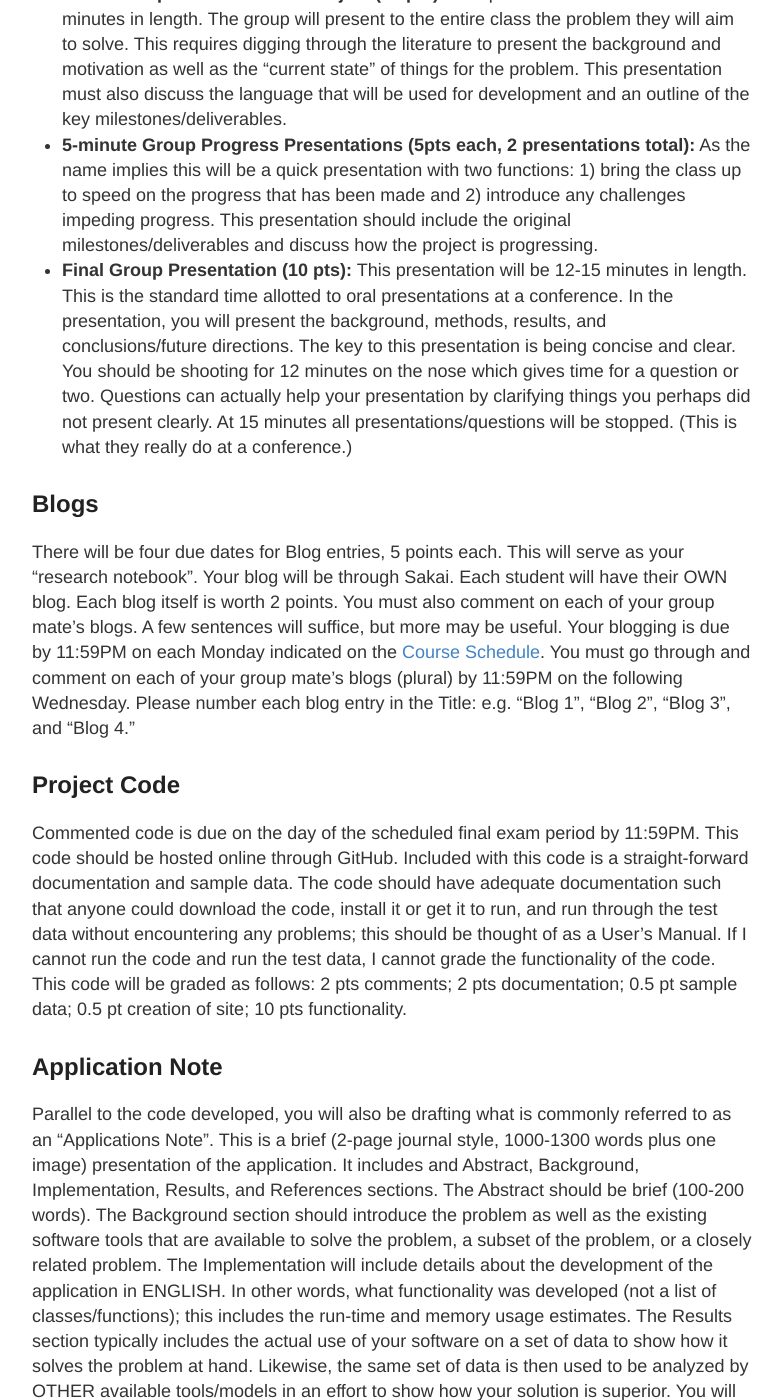
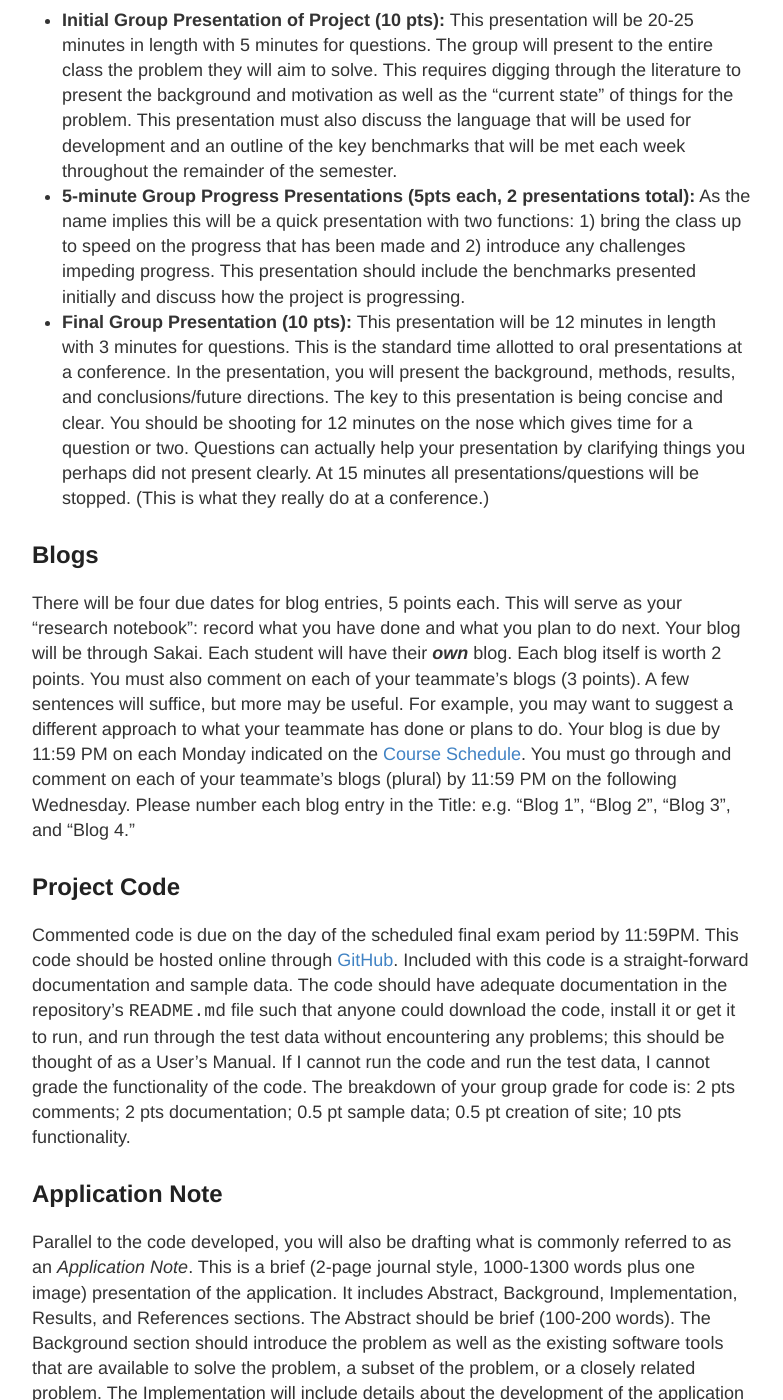
Before and after one commit to hwheeler01/CompBio, a Jekyll site: the page built from assignments.md, in a window 1280 px wide and 1400 px high, scrolled down 1442 px. Shown: the whole window, without its empty margins (248-1031 px from the left). Built offline with Jekyll 4.4.1, drawn with Linux system fonts in a browser that asks for light colours; Markdown is read by kramdown in place of the engine named in the settings; some of the changed text lies outside the part shown.

Commit message:
fine tune assignments

```diff
--- a/assignments.md
+++ b/assignments.md
@@ -3,11 +3,11 @@ layout: page
 title: Assignments
 permalink: /assignments/
 ---
-<table style="width: 459px; height: 12px;" class="docutils" border="1">
+<table style="width: px; height: 12px;" class="docutils" border="1">
 
 
 
-  <caption><b>Assignment Index</b></caption> <colgroup><col width="50%"><col width="50%"></colgroup> <tbody valign="top">
+  <caption><b>Index</b></caption> <colgroup><col width="50%"><col width="50%"></colgroup> <tbody valign="top">
 
     <tr>
 
@@ -56,21 +56,21 @@ For better or worse, new file formats are developed frequently in computational
 
 <span style="font-weight: bold;"><a name="present"></a></span>
 ##Group Presentations
-You will be involved in four group presentations over the course of the semester. All members of the group must contribute to the development of the presentation as well as participate in the actual presentation. Each presentation will be followed by question & answer period; all members should be able to contribute to addressing the questions. All presentations should be made using either Microsoft PowerPoint or Adobe. Slides should be clear, straight-forward, and concise. **Presentation files are due via Sakai prior to the start of class on the day of the presentation.**
+You will be involved in four group presentations over the course of the semester. All members of the group must contribute to the development of the presentation as well as participate in the actual presentation. Each presentation will be followed by a question and answer period; all members should contribute to addressing the questions. If you've already spoken, let someone else answer first. If you haven't yet spoken, speak up. **Presentation files are due via Sakai prior to the start of class on the day of the presentation.** Slides should be clear, straight-forward, and concise. Uploaded slides should be in either `.pptx` or `.pdf` format.
 
-- **Initial Group Presentation of Project (10 pts):** This presentation will be 20-30 minutes in length. The group will present to the entire class the problem they will aim to solve. This requires digging through the literature to present the background and motivation as well as the “current state” of things for the problem. This presentation must also discuss the language that will be used for development and an outline of the key milestones/deliverables.
-- **5-minute Group Progress Presentations (5pts each, 2 presentations total):** As the name implies this will be a quick presentation with two functions: 1) bring the class up to speed on the progress that has been made and 2) introduce any challenges impeding progress. This presentation should include the original milestones/deliverables and discuss how the project is progressing.
-- **Final Group Presentation (10 pts):** This presentation will be 12-15 minutes in length. This is the standard time allotted to oral presentations at a conference. In the presentation, you will present the background, methods, results, and conclusions/future directions. The key to this presentation is being concise and clear. You should be shooting for 12 minutes on the nose which gives time for a question or two. Questions can actually help your presentation by clarifying things you perhaps did not present clearly. At 15 minutes all presentations/questions will be stopped. (This is what they really do at a conference.)
+- **Initial Group Presentation of Project (10 pts):** This presentation will be 20-25 minutes in length with 5 minutes for questions. The group will present to the entire class the problem they will aim to solve. This requires digging through the literature to present the background and motivation as well as the “current state” of things for the problem. This presentation must also discuss the language that will be used for development and an outline of the key benchmarks that will be met each week throughout the remainder of the semester.
+- **5-minute Group Progress Presentations (5pts each, 2 presentations total):** As the name implies this will be a quick presentation with two functions: 1) bring the class up to speed on the progress that has been made and 2) introduce any challenges impeding progress. This presentation should include the benchmarks presented initially and discuss how the project is progressing.
+- **Final Group Presentation (10 pts):** This presentation will be 12 minutes in length with 3 minutes for questions. This is the standard time allotted to oral presentations at a conference. In the presentation, you will present the background, methods, results, and conclusions/future directions. The key to this presentation is being concise and clear. You should be shooting for 12 minutes on the nose which gives time for a question or two. Questions can actually help your presentation by clarifying things you perhaps did not present clearly. At 15 minutes all presentations/questions will be stopped. (This is what they really do at a conference.)
 
 <span style="font-weight: bold;"><a name="blogs"></a></span>
 ##Blogs
-There will be four due dates for Blog entries, 5 points each. This will serve as your “research notebook”. Your blog will be through Sakai. Each student will have their OWN blog. Each blog itself is worth 2 points. You must also comment on each of your group mate’s blogs. A few sentences will suffice, but more may be useful. Your blogging is due by 11:59PM on each Monday indicated on the <a href="http://hwheeler01.github.io/CompBio/syllabus/#schedule">Course Schedule</a>. You must go through and comment on each of your group mate’s blogs (plural) by 11:59PM on the following Wednesday. Please number each blog entry in the Title: e.g. "Blog 1", "Blog 2", "Blog 3", and "Blog 4."
+There will be four due dates for blog entries, 5 points each. This will serve as your “research notebook”: record what you have done and what you plan to do next. Your blog will be through Sakai. Each student will have their ***own*** blog. Each blog itself is worth 2 points. You must also comment on each of your teammate’s blogs (3 points). A few sentences will suffice, but more may be useful. For example, you may want to suggest a different approach to what your teammate has done or plans to do. Your blog is due by 11:59 PM on each Monday indicated on the <a href="http://hwheeler01.github.io/CompBio/syllabus/#schedule">Course Schedule</a>. You must go through and comment on each of your teammate’s blogs (plural) by 11:59 PM on the following Wednesday. Please number each blog entry in the Title: e.g. "Blog 1", "Blog 2", "Blog 3", and "Blog 4."
 
 <span style="font-weight: bold;"><a name="code"></a></span>
 ##Project Code
-Commented code is due on the day of the scheduled final exam period by 11:59PM. This code should be hosted online through GitHub. Included with this code is a straight-forward documentation and sample data. The code should have adequate documentation such that anyone could download the code, install it or get it to run, and run through the test data without encountering any problems; this should be thought of as a User’s Manual. If I cannot run the code and run the test data, I cannot grade the functionality of the code. This code will be graded as follows: 2 pts comments; 2 pts documentation; 0.5 pt sample data; 0.5 pt creation of site; 10 pts functionality.
+Commented code is due on the day of the scheduled final exam period by 11:59PM. This code should be hosted online through <a href="https://github.com/">GitHub</a>. Included with this code is a straight-forward documentation and sample data. The code should have adequate documentation in the repository's `README.md` file such that anyone could download the code, install it or get it to run, and run through the test data without encountering any problems; this should be thought of as a User’s Manual. If I cannot run the code and run the test data, I cannot grade the functionality of the code. The breakdown of your group grade for code is: 2 pts comments; 2 pts documentation; 0.5 pt sample data; 0.5 pt creation of site; 10 pts functionality.
 
 <span style="font-weight: bold;"><a name="note"></a></span>
 ##Application Note
-Parallel to the code developed, you will also be drafting what is commonly referred to as an “Applications Note”. This is a brief (2-page journal style, 1000-1300 words plus one image) presentation of the application. It includes and Abstract, Background, Implementation, Results, and References sections. The Abstract should be brief (100-200 words). The Background section should introduce the problem as well as the existing software tools that are available to solve the problem, a subset of the problem, or a closely related problem. The Implementation will include details about the development of the application in ENGLISH. In other words, what functionality was developed (not a list of classes/functions); this includes the run-time and memory usage estimates. The Results section typically includes the actual use of your software on a set of data to show how it solves the problem at hand. Likewise, the same set of data is then used to be analyzed by OTHER available tools/models in an effort to show how your solution is superior.
-You will have two grades – and these will be group grades – for the Application Note: a **Rough Draft (5 pts)** and the **Final Draft (10 pts)**. The Rough Draft, due 2 weeks prior to the final paper will provide you with the opportunity to get feedback on your paper.
+Parallel to the code developed, you will also be drafting what is commonly referred to as an *Application Note*. This is a brief (2-page journal style, 1000-1300 words plus one image) presentation of the application. It includes Abstract, Background, Implementation, Results, and References sections. The Abstract should be brief (100-200 words). The Background section should introduce the problem as well as the existing software tools that are available to solve the problem, a subset of the problem, or a closely related problem. The Implementation will include details about the development of the application in ENGLISH. In other words, what functionality was developed (not a list of classes/functions); this includes the run-time and memory usage estimates. The Results section typically includes the actual use of your software on a set of data (i.e. your test data) to show how it solves the problem at hand. Likewise, the same set of data is then analyzed by OTHER available tools or statistical models in an effort to show how your solution is superior.
+You will have two group grades for the Application Note: a **Rough Draft (5 pts)** and the **Final Draft (10 pts)**. The Rough Draft, due 2 weeks prior to the final paper, will provide you with the opportunity to get feedback on your paper.
```
Also changed, not shown: other parts of assignments.md (+1 -1 lines), resources.md (+1 -1 lines), syllabus.md (+5 -11 lines).
